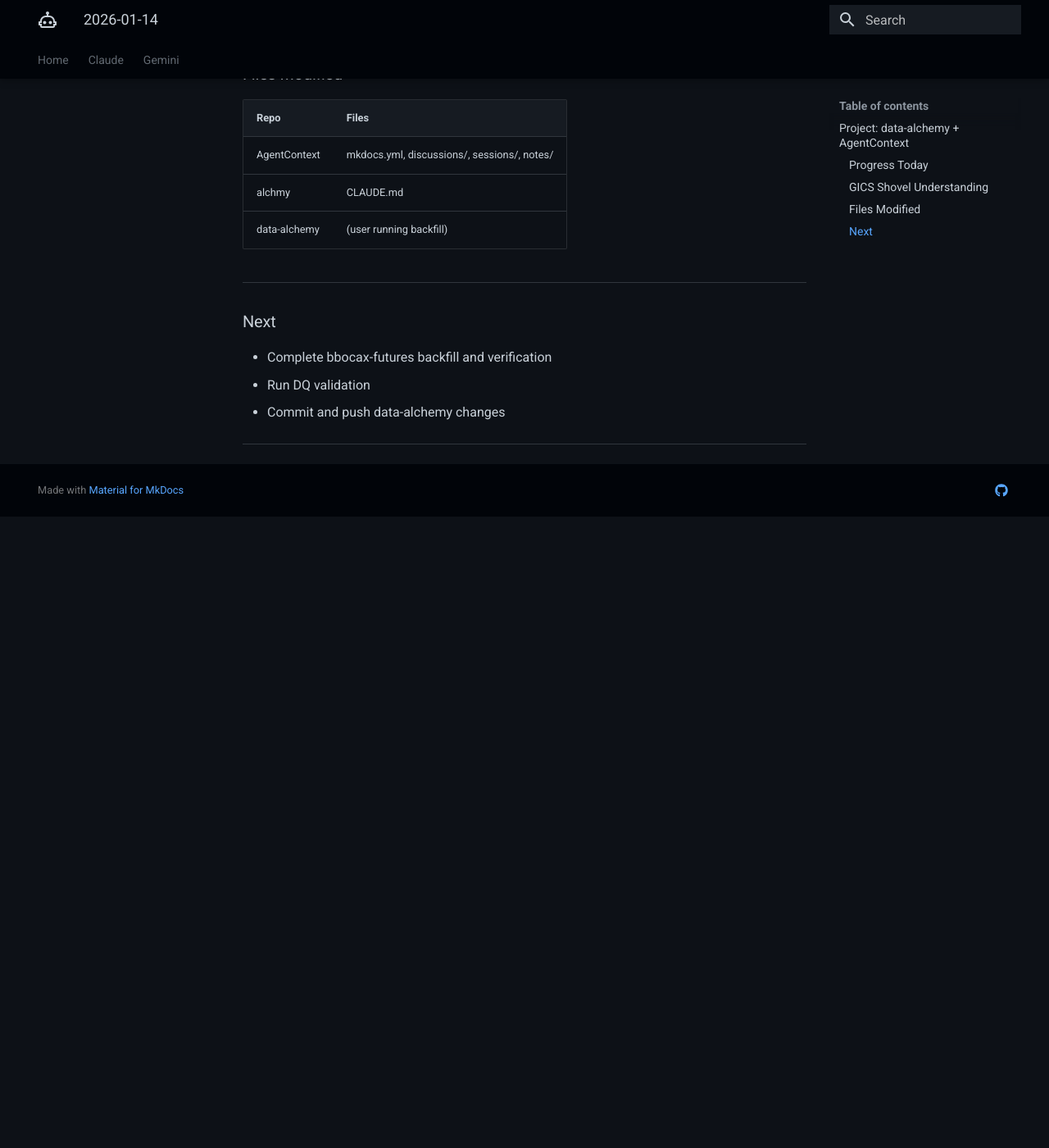
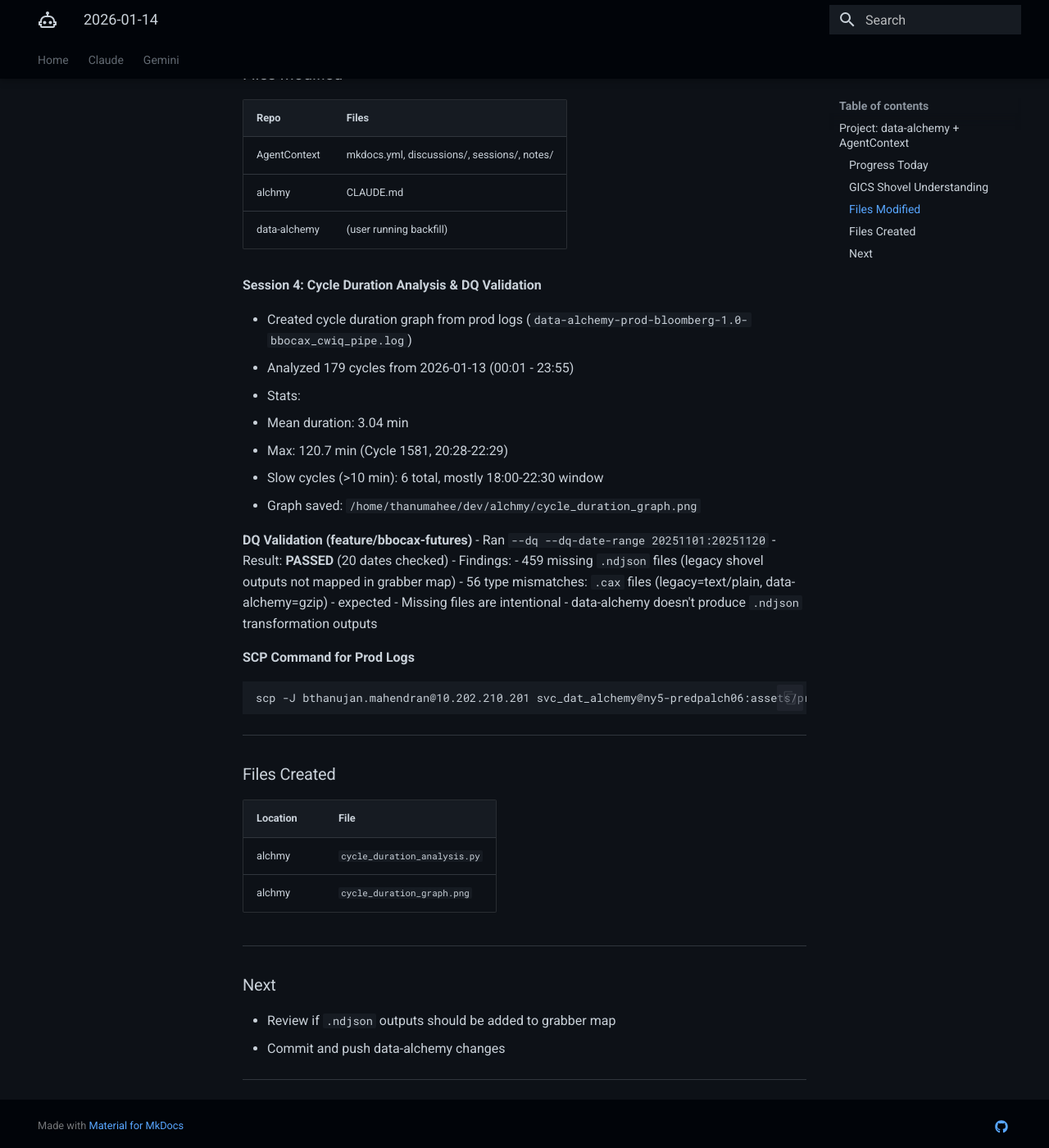
Before and after one commit to ThanuMahee12/AgentContext, an MkDocs documentation site: the page built from docs/Claude/sessions/linux/2026-01-14.md, in a window 1280 px wide and 1400 px high, scrolled down 1201 px. Shown: the whole window at 82% size. Built offline with MkDocs 1.6.1 and Material for MkDocs 9.7.7, drawn with Linux system fonts in a browser that asks for light colours; before the commit the page ends 1831 px from its top, so only the background shows below that.

Commit message:
docs: add session 4 - cycle duration analysis and DQ validation

````diff
--- a/docs/Claude/sessions/linux/2026-01-14.md
+++ b/docs/Claude/sessions/linux/2026-01-14.md
@@ -60,12 +60,43 @@ file.xffmt.zip → file.xffmt.zip!/inner.txt → inner.txt.lz4
 | alchmy | CLAUDE.md |
 | data-alchemy | (user running backfill) |
 
+**Session 4: Cycle Duration Analysis & DQ Validation**
+
+- Created cycle duration graph from prod logs (`data-alchemy-prod-bloomberg-1.0-bbocax_cwiq_pipe.log`)
+- Analyzed 179 cycles from 2026-01-13 (00:01 - 23:55)
+- Stats:
+  - Mean duration: 3.04 min
+  - Max: 120.7 min (Cycle 1581, 20:28-22:29)
+  - Slow cycles (>10 min): 6 total, mostly 18:00-22:30 window
+- Graph saved: `/home/thanumahee/dev/alchmy/cycle_duration_graph.png`
+
+**DQ Validation (feature/bbocax-futures)**
+- Ran `--dq --dq-date-range 20251101:20251120`
+- Result: **PASSED** (20 dates checked)
+- Findings:
+  - 459 missing `.ndjson` files (legacy shovel outputs not mapped in grabber map)
+  - 56 type mismatches: `.cax` files (legacy=text/plain, data-alchemy=gzip) - expected
+- Missing files are intentional - data-alchemy doesn't produce `.ndjson` transformation outputs
+
+**SCP Command for Prod Logs**
+```bash
+scp -J bthanujan.mahendran@10.202.210.201 svc_dat_alchemy@ny5-predpalch06:assets/prod/logs/systemd/data-alchemy-prod-bloomberg-1.0-bbocax_cwiq_pipe.log /home/thanumahee/dev/alchmy/
+```
+
+---
+
+### Files Created
+
+| Location | File |
+|----------|------|
+| alchmy | `cycle_duration_analysis.py` |
+| alchmy | `cycle_duration_graph.png` |
+
 ---
 
 ### Next
 
-- Complete bbocax-futures backfill and verification
-- Run DQ validation
+- Review if `.ndjson` outputs should be added to grabber map
 - Commit and push data-alchemy changes
 
 ---
````
